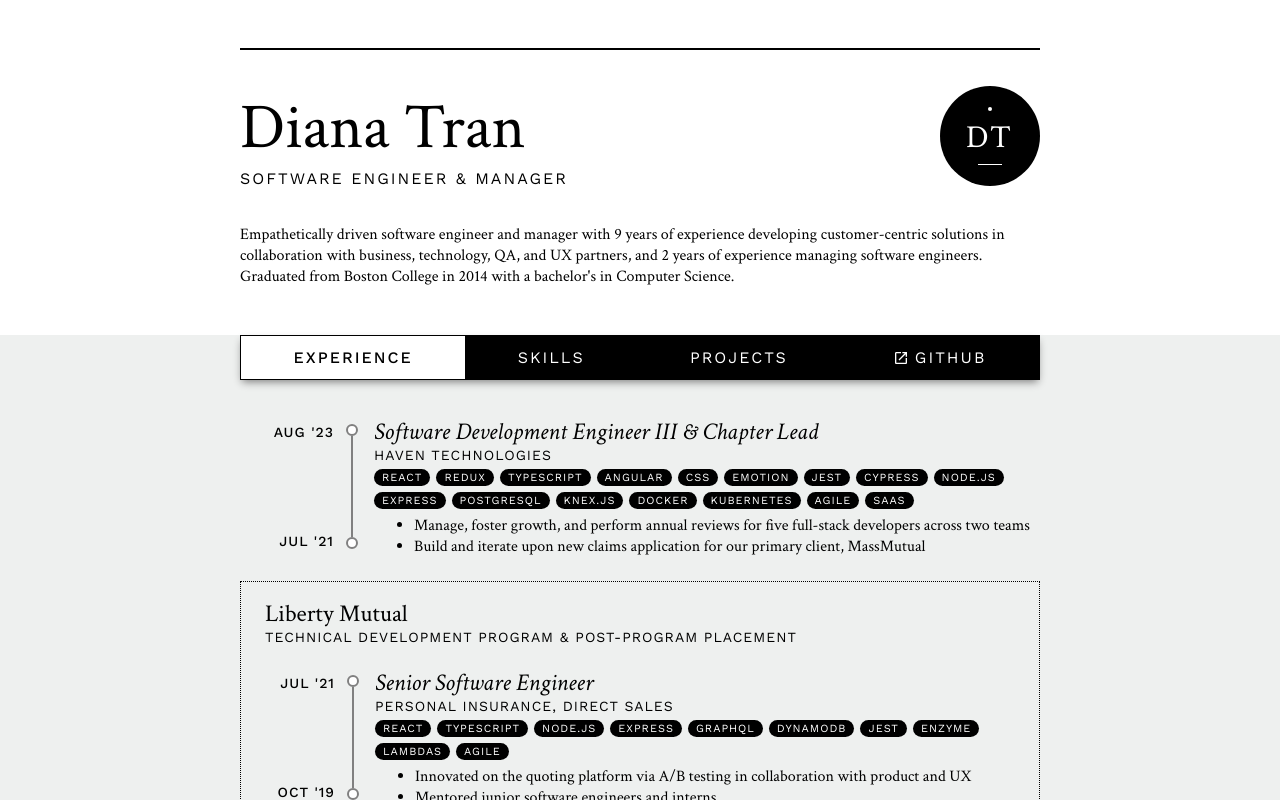
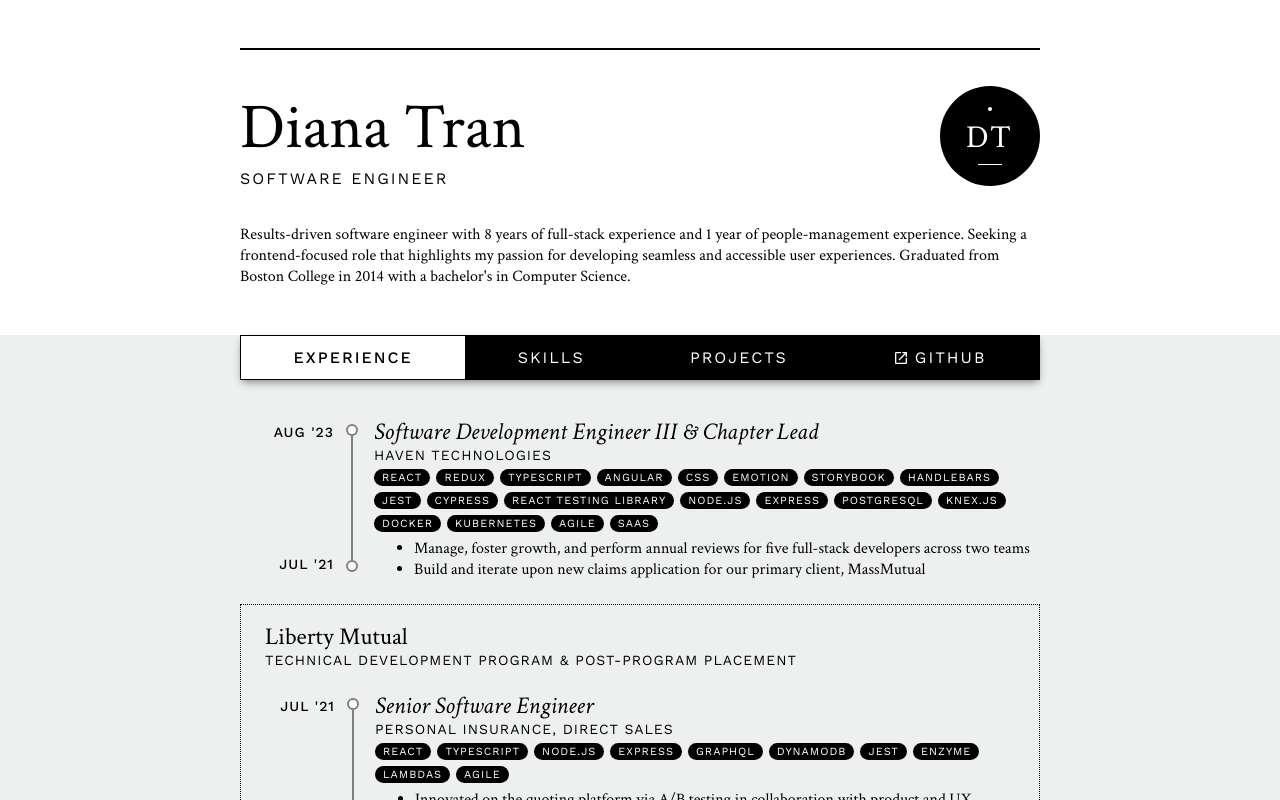
Before and after one commit to trandianat/portfolio, a React app: page / in a window 1280 px wide. Shown: the top 800 px of the page. Built offline with nearby package versions, Linux system fonts and the light colour scheme; no server answers; what @aws-amplify/ui-react, aws-amplify would draw is missing.

Commit message:
Updated skills and experience

```diff
--- a/src/components/header/index.tsx
+++ b/src/components/header/index.tsx
@@ -11,7 +11,7 @@ export const Header = (): JSX.Element => (
       <div css={styles.name}>
         <div>
           <h1>Diana Tran</h1>
-          <p className="sans">Software Engineer & Manager</p>
+          <p className="sans">Software Engineer</p>
         </div>
         <div css={styles.logo}>
           <div className="content">
@@ -22,11 +22,11 @@ export const Header = (): JSX.Element => (
         </div>
       </div>
       <p>
-        Empathetically driven software engineer and manager with 9 years of
-        experience developing customer-centric solutions in collaboration with
-        business, technology, QA, and UX partners, and 2 years of experience
-        managing software engineers. Graduated from Boston College in 2014 with
-        a bachelor's in Computer Science.{' '}
+        Results-driven software engineer with 8 years of full-stack experience
+        and 1 year of people-management experience. Seeking a frontend-focused
+        role that highlights my passion for developing seamless and accessible
+        user experiences. Graduated from Boston College in 2014 with a
+        bachelor's in Computer Science.{' '}
         <Link
           css={styles.link}
           icon={<LinkOut />}
--- a/src/pages/experience/index.tsx
+++ b/src/pages/experience/index.tsx
@@ -17,8 +17,11 @@ export const Experience = (): JSX.Element => (
           'Angular',
           'CSS',
           'Emotion',
+          'Storybook',
+          'Handlebars',
           'Jest',
           'Cypress',
+          'React Testing Library',
           'Node.js',
           'Express',
           'PostgreSQL',
--- a/src/pages/skills/index.tsx
+++ b/src/pages/skills/index.tsx
@@ -9,6 +9,7 @@ export const Skills = (): JSX.Element => {
     'HTML',
     'CSS',
     'Emotion',
+    'Jest',
     'Cypress',
     'PostgreSQL',
     'AWS',
@@ -19,14 +20,15 @@ export const Skills = (): JSX.Element => {
   ];
   const familiar = [
     'Accessibility',
+    'Redux',
     'Sass',
+    'Storybook',
     'Node.js',
     'MongoDB',
     'Webpack',
     'Docker',
     'Kubernetes',
-    'Redux',
-    'Jest',
+    'Enzyme',
     'GraphQL',
     'Angular',
     'Java',
```
